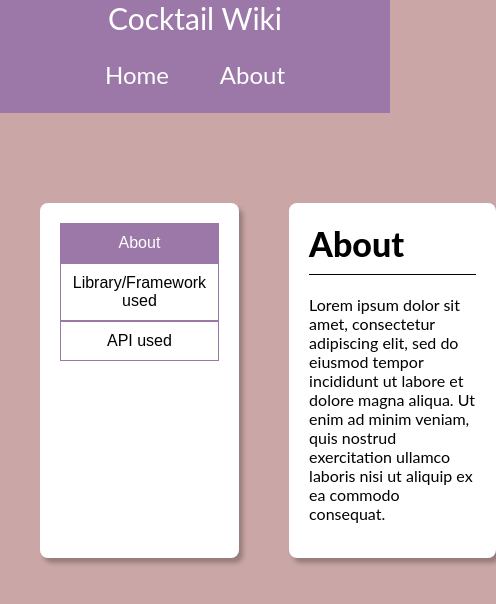
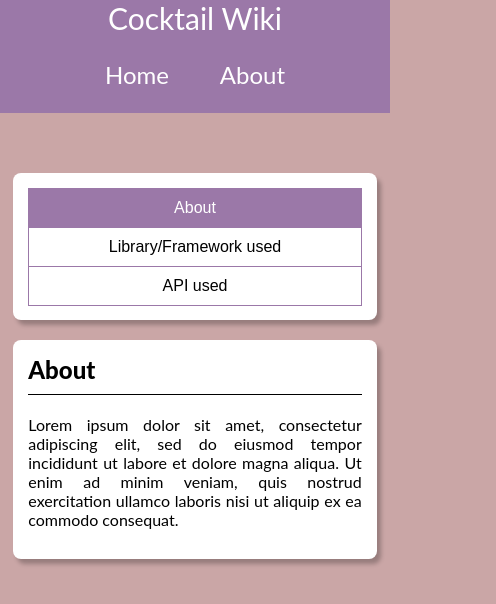
Before and after one commit to hisyamsk/cocktail-wiki, a React (Create React App) app: page /about in a window 390 px wide. Shown: the top 604 px of the page, 496 px wide, since content can reach past the window. Built offline with nearby package versions, Linux system fonts and the light colour scheme; no server answers.

Commit message:
added tabs for about page

```diff
--- a/src/components/Navbar.js
+++ b/src/components/Navbar.js
@@ -5,7 +5,7 @@ const Navbar = () => {
   return (
     <nav className="navbar">
       <div className="nav-container container">
-        <a href="/">Cocktail Wiki</a>
+        <Link to="/">Cocktail Wiki</Link>
         <ul className="nav-links">
           <li>
             <Link to="/">Home</Link>
--- a/src/index.css
+++ b/src/index.css
@@ -53,6 +53,10 @@ h4,
 h5,
 p {
   margin: 0;
+}
+
+p {
+  text-align: justify;
 }
 
 .container {
@@ -320,29 +324,34 @@ p {
   font-size: 16px;
 }
 
+.drink button {
+  margin: 15px 0;
+}
+
 .drink-details {
   font-size: 17px;
   padding-right: 15px;
 }
 
-.drink button {
-  margin: 15px 0;
-}
-
 .tabs-container {
   display: grid;
-  padding: 30px;
   grid-template-columns: 1fr 3fr;
   margin: 60px 0;
+  grid-gap: 35px;
 }
 
 .tabs {
-  margin-right: 50px;
+  height: 155px;
+}
+
+.tabs-wrapper {
   background-color: white;
   color: black;
   padding: 20px;
   box-shadow: var(--shadow);
   border-radius: 8px;
+  width: 90%;
+  margin: 0 auto;
 }
 
 .tabs-title {
@@ -351,6 +360,7 @@ p {
   border: 1px solid var(--purple);
   font-size: 16px;
   background-color: white;
+  margin-bottom: -1px;
 }
 
 .tabs-active,
@@ -360,23 +370,43 @@ p {
   background-color: var(--purple);
 }
 
-.tabs-details {
-  width: 90%;
-}
+@media (max-width: 870px) {
+  .container {
+    width: 95vw;
+  }
 
-@media (max-width: 800px) {
   .card-container img {
     height: 30rem;
   }
 
   .drink {
-    grid-template-columns: 1fr;
+    grid-template-columns: 1fr 1fr;
     grid-gap: 1rem;
+  }
+
+  .drink img {
+    height: 20rem;
+    object-fit: cover;
   }
 
   .top-section {
     grid-template-columns: 1fr;
     grid-gap: 30px;
+  }
+}
+
+@media (max-width: 600px) {
+  .drink {
+    grid-template-columns: 1fr;
+  }
+
+  .tabs-container {
+    grid-template-columns: 1fr;
+  }
+
+  .tabs {
+    width: 90%;
+    height: inherit;
   }
 }
 
@@ -400,4 +430,16 @@ p {
   .card-container img {
     height: 20rem;
   }
+
+  .tabs-container {
+    grid-gap: 20px;
+  }
+
+  .tabs-wrapper {
+    padding: 15px;
+  }
+
+  .tabs-wrapper > .title-main {
+    font-size: 24px;
+  }
 }
--- a/src/pages/About.js
+++ b/src/pages/About.js
@@ -3,31 +3,25 @@ import data from "../localData/aboutData";
 
 const About = () => {
   const [value, setValue] = useState(0);
-  const [active, setActive] = useState(false);
   const { name, info } = data[value];
-
-  const handleClick = (index) => {
-    setValue(index);
-    setActive(true);
-  };
 
   return (
     <section className="container">
       <div className="tabs-container">
-        <div className="tabs">
+        <div className="tabs-wrapper tabs">
           {data.map((singleData, index) => {
             return (
               <button
                 className={`tabs-title ${index === value ? "tabs-active" : ""}`}
                 key={index}
-                onClick={() => handleClick(index)}
+                onClick={() => setValue(index)}
               >
                 {singleData.name}
               </button>
             );
           })}
         </div>
-        <div className="tabs tabs-details">
+        <div className="tabs-wrapper tabs-details">
           <h1 className="title-main">{name}</h1>
           <p>{info}</p>
         </div>
```
